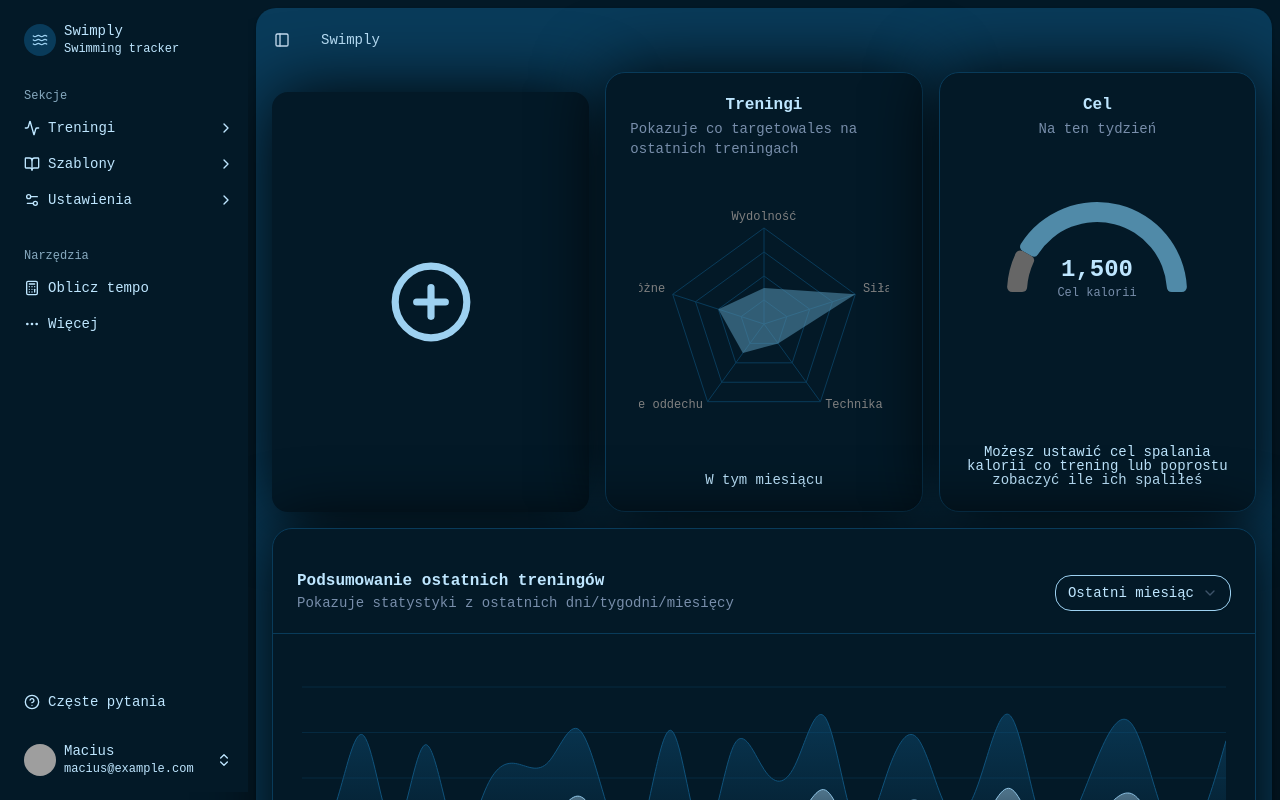
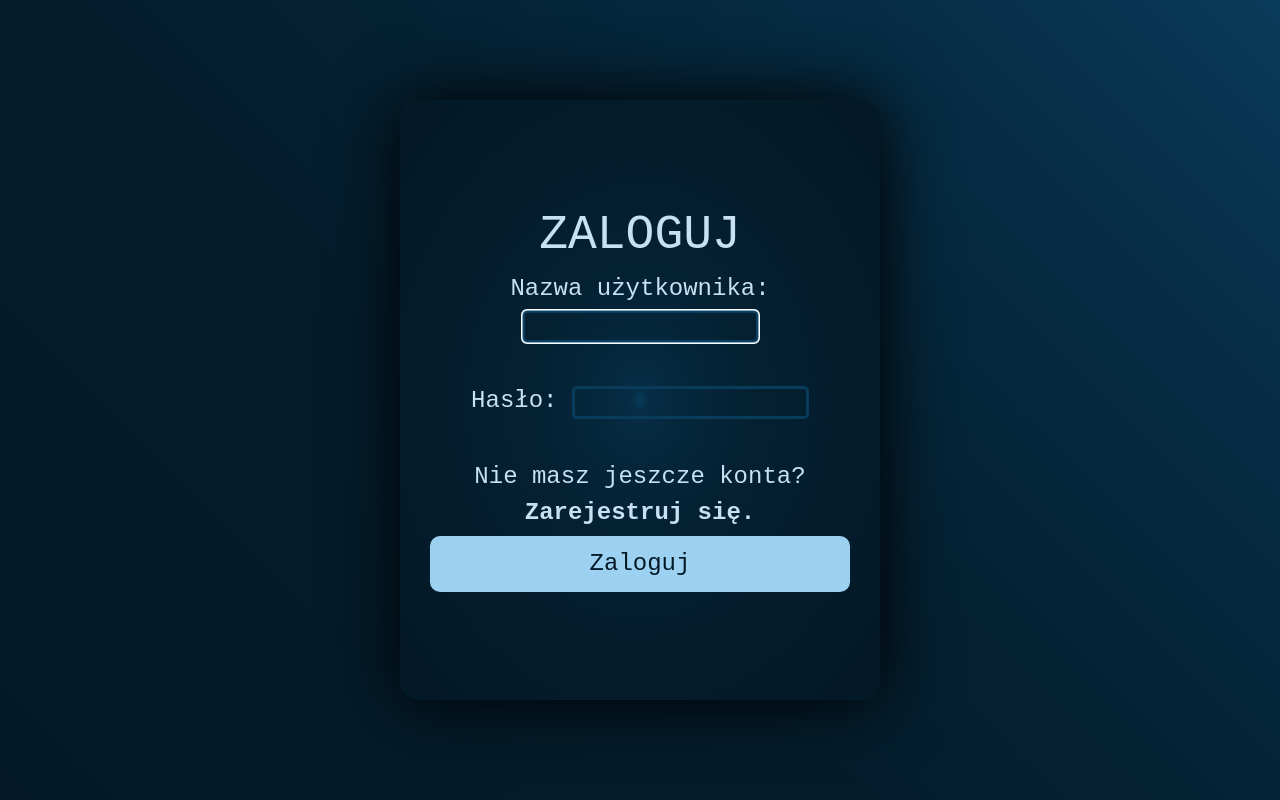
Before and after one commit to takitamMAJECZKA/swimply-frontend, a React (Vite) app: page /signin in a window 1280 px wide. Shown: the top 800 px of the page. Built offline with nearby package versions, Linux system fonts and the light colour scheme; grey boxes are pictures that could not be loaded.

Commit message:
before fetching data

```diff
--- a/src/App.jsx
+++ b/src/App.jsx
@@ -20,10 +20,10 @@ function App() {
           <Route path="/" element={<Home />}/>
           <Route path="/home" element={<Home />}/>
           <Route path="/home/*" element={<Home />}/>
-          <Route path="/login" element={<Login />}/>
-          <Route path="/login/*" element={<Login />}/>
-          <Route path="/register" element={<Register />}/>
-          <Route path="/register/*" element={<Register />}/>
+          <Route path="/signin" element={<Login />}/>
+          <Route path="/signin/*" element={<Login />}/>
+          <Route path="/signup" element={<Register />}/>
+          <Route path="/signup/*" element={<Register />}/>
           <Route path="/workouts" element={<Workouts />}/>
           <Route path="/workouts/*" element={<Workouts />}/>
           <Route path="/patterns" element={<Patterns />}/>
--- a/src/components/LoginForm.jsx
+++ b/src/components/LoginForm.jsx
@@ -8,10 +8,10 @@ export default function LoginForm(){
     const passwordRef = useRef()
 
     function login(){
-        let username = document.getElementById('username').value
-        let password = document.getElementById('password').value
+        let username = usernameRef.current.value
+        let password = passwordRef.current.value
         loginError.style.display = 'none'
-        fetch('http://localhost:3001/login',{
+        fetch('http://localhost:3001/signin',{
             method: 'POST',
             headers: {
                 'Content-Type': 'application/json'
@@ -23,10 +23,10 @@ export default function LoginForm(){
         }).then(res=>res.json())
         .then(data=>{
             if(data.error){
-                errorRef.style.display = 'block'
+                errorRef.current.style.display = 'block'
             }else{
                 localStorage.setItem('token', data.token)
-                window.location.href = '/dashboard'
+                window.location.href = '/home'
             }
         })
     }
@@ -38,7 +38,7 @@ export default function LoginForm(){
                 <label>Nazwa użytkownika: <input type="text" id="username" ref={usernameRef} autoFocus/></label>
                 <label>Hasło: <input type="password" ref={passwordRef} id="password"/></label>
                 <p id="loginError" className="hidden" ref={errorRef}>Nie prawidłowe hasło lub nazwa użytkownika.</p>
-                <p>Nie masz jeszcze konta? <Link to="/register"><span id="changeToRegister">Zarejestruj się.</span></Link></p>
+                <p>Nie masz jeszcze konta? <Link to="/signup"><span id="changeToRegister">Zarejestruj się.</span></Link></p>
                 <button id="loginBtn" onClick={()=>login()}>Zaloguj</button>
             </form>
         </div>
--- a/src/components/RegisterForm.jsx
+++ b/src/components/RegisterForm.jsx
@@ -12,7 +12,7 @@ export default function LoginForm(){
         let password = passwordRef.current.value
         let email = emailRef.current.value
         errorRef.current.style.display = 'none'
-        fetch('http://localhost:3001/register',{
+        fetch('http://localhost:3001/signup',{
             method: 'POST',
             headers: {
                 'Content-Type': 'application/json'
@@ -28,7 +28,7 @@ export default function LoginForm(){
                 errorRef.current.style.display = 'block'
             }else{
                 localStorage.setItem('token', data.token)
-                window.location.href = '/dashboard'
+                window.location.href = '/home'
             }
         })
     }
@@ -41,7 +41,7 @@ export default function LoginForm(){
                 <label className="mb-2 sm:mb-10">Hasło: <input type="password" id="password" ref={passwordRef}/></label>
                 <label className="mb-2 sm:mb-10">E-mail: <input type="email" id="email" ref={emailRef}/></label>
                 <p id="registerError" ref={errorRef}>Konto z tą nazwą użytkownika lub e-mailem już istnieje.</p>
-                <p>Masz już konto? <Link to='/login'><span id="changeToLogin">Zaloguj się.</span></Link></p>
+                <p>Masz już konto? <Link to='/signin'><span id="changeToLogin">Zaloguj się.</span></Link></p>
                 <button id="registerBtn" onClick={()=>register()}>Zarejestruj</button>
             </form>
         </div>
--- a/src/components/nav-user.jsx
+++ b/src/components/nav-user.jsx
@@ -81,7 +81,7 @@ export function NavUser({
               </DropdownMenuItem>
             </Link>
             <DropdownMenuSeparator />
-            <Link to="/login">
+            <Link to="/signin">
               <DropdownMenuItem onSelect={(e)=>e.preventDefault()}>
                 <LogOut />
                 Wyloguj
--- a/src/style.css
+++ b/src/style.css
@@ -113,7 +113,7 @@ body{
 }
 
 #loginError, #registerError{
-    display: block;
+    display: none;
     font-size: 80%;
     margin: 0;
     margin-top: 20px;
```
